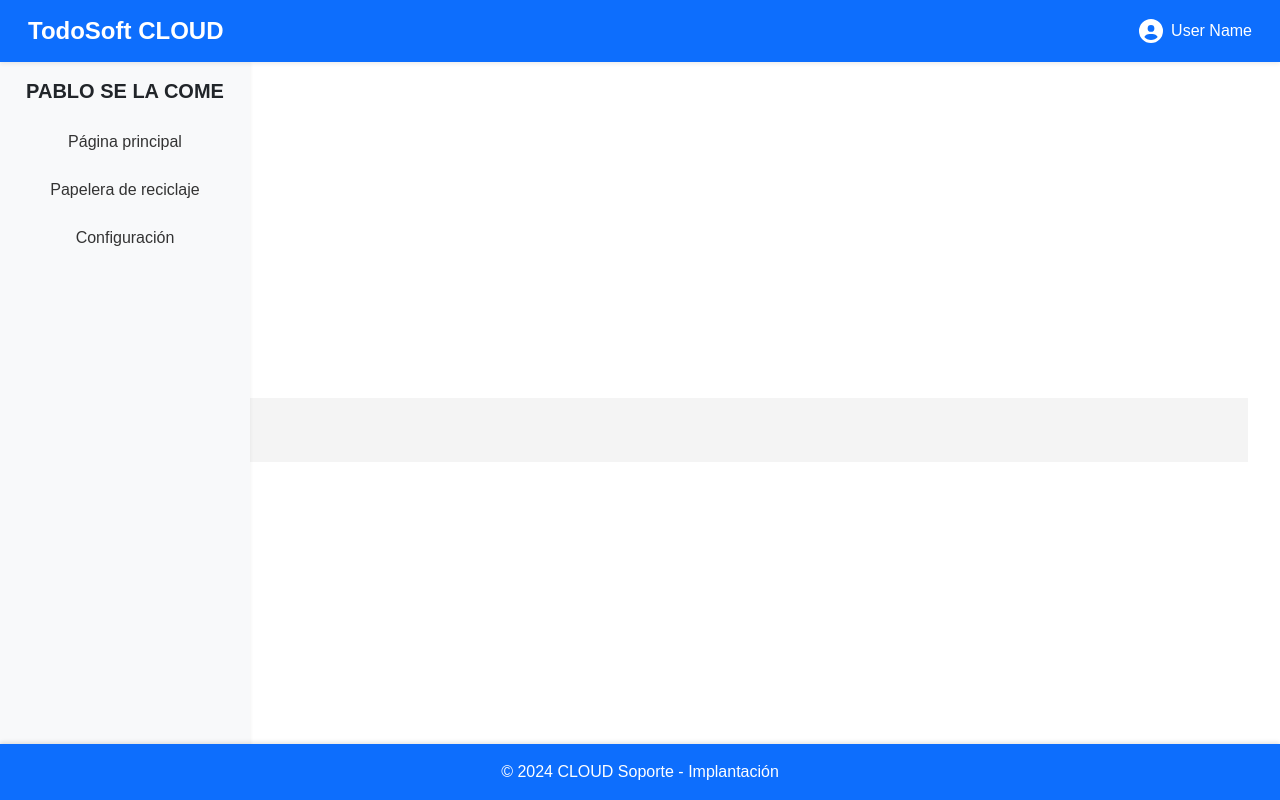
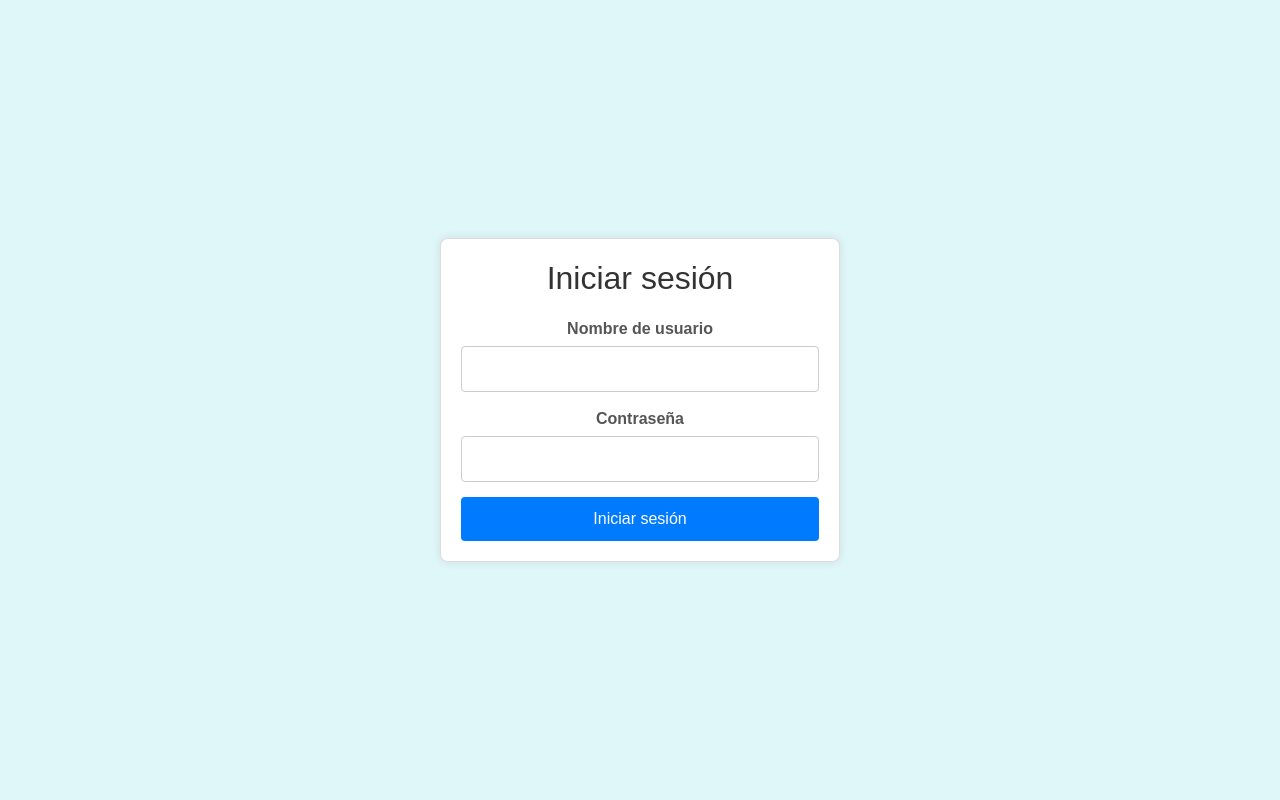
Before and after one commit to MatiasPerreng/CLOUDTS, a React (Vite) app: page /login in a window 1280 px wide. Built offline with nearby package versions, Linux system fonts and the light colour scheme.

Commit message:
CambiosVarios

```diff
--- a/src/App.jsx
+++ b/src/App.jsx
@@ -3,6 +3,7 @@ import { BrowserRouter as Router, Route, Routes } from 'react-router-dom';
 import Home from './pages/Home/Home';
 import Settings from './pages/Settings/Settings';
 import Bin from './pages/Bin/Bin';
+import Login from './pages/Login/Login'; // Importa el componente Login
 import Navbar from './components/Navbar/Navbar';
 import Sidebar from './components/Sidebar/Sidebar';
 import Footer from './components/Footer/Footer';
@@ -14,6 +15,15 @@ const App = () => {
   return (
     <AuthProvider>
       <Router>
+        <Routes>
+          {/* Ruta para la página de inicio de sesión */}
+          <Route path="/login" element={<Login />} />
+
+          {/* Rutas protegidas y otras páginas */}
+          <Route
+            path="/*"
+            element={
+              <>
                 <Navbar />
                 <div className="main-layout">
                   <Sidebar />
@@ -43,6 +53,10 @@ const App = () => {
                   </main>
                 </div>
                 <Footer />
+              </>
+            }
+          />
+        </Routes>
       </Router>
     </AuthProvider>
   );
--- a/src/components/Sidebar/Sidebar.jsx
+++ b/src/components/Sidebar/Sidebar.jsx
@@ -1,22 +1,41 @@
-import React from 'react';
+import React, { useContext } from 'react';
 import { Link } from 'react-router-dom';
+import { AuthContext } from '../../context/Auth/Auth';
 import 'bootstrap/dist/css/bootstrap.min.css';
 import './Sidebar.css';
 
 const Sidebar = () => {
+    const { user } = useContext(AuthContext);
+
     return (
         <aside className="sidebar bg-light shadow-sm">
-            <div className="sidebar-brand">PABLO SE LA COME</div>
+            <div className="sidebar-brand">Menú de opciones</div>
             <ul className="list-unstyled sidebar-menu">
                 <li>
                     <Link to="/" className="sidebar-link">Página principal</Link>
                 </li>
-                <li>
-                    <Link to="/bin" className="sidebar-link">Papelera de reciclaje</Link>
-                </li>
-                <li>
-                    <Link to="/settings" className="sidebar-link">Configuración</Link>
-                </li>
+                {user && user.role === 'admin' && (
+                    <>
+                        <li>
+                            <Link to="/settings" className="sidebar-link">Configuración</Link>
+                        </li>
+                        <li>
+                            <Link to="/admin/dashboard" className="sidebar-link">Dashboard Admin</Link>
+                        </li>
+                    </>
+                )}
+                {user && user.role === 'user' && (
+                    <>
+                        <li>
+                            <Link to="/bin" className="sidebar-link">Papelera de reciclaje</Link>
+                        </li>
+                    </>
+                )}
+                {!user && (
+                    <li>
+                        <Link to="/login" className="sidebar-link">Iniciar sesión</Link>
+                    </li>
+                )}
             </ul>
         </aside>
     );
--- a/src/pages/Home/Home.css
+++ b/src/pages/Home/Home.css
@@ -1,5 +1,4 @@
 /* Home.css */
-
 .home {
     display: flex;
     flex-direction: column;
@@ -63,6 +62,7 @@
     margin: 20px 0;
     display: flex;
     align-items: center;
+    gap: 10px;
 }
 
 .add-item input {
@@ -74,24 +74,32 @@
     box-sizing: border-box;
 }
 
-.add-button {
+.add-folder-button, .add-file-button {
     padding: 10px 20px;
     font-size: 16px;
     cursor: pointer;
-    background-color: #007bff;
-    color: white;
     border: none;
     border-radius: 4px;
     display: flex;
     align-items: center;
-    margin-right: 10px;
+    gap: 5px;
 }
 
-.add-button svg {
-    margin-right: 5px; /* Espacio entre el ícono y el texto */
+.add-folder-button {
+    background-color: #28a745;
+    color: white;
 }
 
-.add-button:hover {
+.add-file-button {
+    background-color: #007bff;
+    color: white;
+}
+
+.add-folder-button:hover {
+    background-color: #218838;
+}
+
+.add-file-button:hover {
     background-color: #0056b3;
 }
 
@@ -116,6 +124,7 @@
     background-color: #fff;
     display: flex;
     align-items: center;
+    gap: 10px;
 }
 
 .search-item.folder {
@@ -139,13 +148,7 @@ p {
     margin: 0;
 }
 
-.add-button svg {
-    font-size: 18px; /* Ajusta el tamaño del ícono */
-    margin-right: 8px; /* Espacio entre ícono y texto */
-}
-
 .search-item svg {
     color: #007bff;
     font-size: 18px; /* Ajusta el tamaño del ícono */
-    margin-right: 10px; /* Espacio entre ícono y texto */
 }
--- a/src/pages/Home/Home.jsx
+++ b/src/pages/Home/Home.jsx
@@ -81,66 +81,64 @@ const Home = () => {
     });
 
     return (
-        <div className="d-flex flex-column vh-100">
+        <div className="home">
             <Navbar />
-            <div className="d-flex flex-grow-1">
+            <div className="main-layout">
                 <Sidebar />
-                <main className="main-content flex-grow-1 p-3 bg-light overflow-auto">
+                <main className="main-content">
                     <h1>Cloud de SOPORTE</h1>
-                    <div className="mb-3">
+                    <div className="search-bar">
                         <input
                             type="text"
                             placeholder="Buscar archivos o carpetas..."
-                            className="form-control"
                             value={searchQuery}
                             onChange={handleSearchChange}
                         />
                     </div>
 
-                    <div className="mb-3 d-flex">
+                    <div className="filters">
                         <button
-                            className={`btn btn-outline-primary me-2 ${filterType === 'all' ? 'active' : ''}`}
+                            className={`filter-button ${filterType === 'all' ? 'active' : ''}`}
                             onClick={() => handleFilterChange('all')}
                         >
                             Todos
                         </button>
                         <button
-                            className={`btn btn-outline-primary me-2 ${filterType === 'folder' ? 'active' : ''}`}
+                            className={`filter-button ${filterType === 'folder' ? 'active' : ''}`}
                             onClick={() => handleFilterChange('folder')}
                         >
                             Carpetas
                         </button>
                         <button
-                            className={`btn btn-outline-primary ${filterType === 'file' ? 'active' : ''}`}
+                            className={`filter-button ${filterType === 'file' ? 'active' : ''}`}
                             onClick={() => handleFilterChange('file')}
                         >
                             Archivos
                         </button>
                     </div>
 
-                    <div className="d-flex mb-3">
+                    <div className="add-item">
                         <input
                             type="text"
                             placeholder="Nombre del nuevo archivo o carpeta"
-                            className="form-control me-2"
                             value={newItemName}
                             onChange={(e) => setNewItemName(e.target.value)}
                         />
                         <button
-                            className="btn btn-primary me-2"
+                            className="add-folder-button"
                             onClick={() => handleAddItem('folder')}
                         >
                             <FiPlus /> Carpeta
                         </button>
                         <button
-                            className="btn btn-primary"
+                            className="add-file-button"
                             onClick={() => handleAddItem('file')}
                         >
                             <FiPlus /> Archivo
                         </button>
                     </div>
 
-                    <div>
+                    <div className="search-results">
                         {filteredData.length > 0 ? (
                             renderTree(filteredData)
                         ) : (
--- /dev/null
+++ b/src/pages/Login/Login.css
@@ -0,0 +1,51 @@
+body {
+    background-color: #e0f7fa; /* Fondo azul claro para el cuerpo del documento */
+  }
+
+  .login-container {
+    max-width: 400px;
+    margin: 5% auto; /* Centramos verticalmente */
+    padding: 20px;
+    border: 1px solid #ddd;
+    border-radius: 8px;
+    background-color: #ffffff; /* Fondo blanco para el contenedor */
+    box-shadow: 0 0 10px rgba(0, 0, 0, 0.1); /* Sombra ligera */
+  }
+
+  .login-container h2 {
+    margin-bottom: 20px;
+    color: #333; /* Color del texto */
+  }
+
+  .form-group {
+    margin-bottom: 15px;
+  }
+
+  .form-group label {
+    display: block;
+    margin-bottom: 5px;
+    font-weight: bold;
+    color: #555; /* Color de las etiquetas */
+  }
+
+  .form-group input {
+    width: 100%;
+    padding: 10px;
+    border: 1px solid #ccc;
+    border-radius: 4px;
+    box-sizing: border-box;
+  }
+
+  .btn {
+    width: 100%;
+    padding: 10px;
+    background-color: #007bff; /* Color de fondo del botón */
+    color: #fff; /* Color del texto del botón */
+    border: none;
+    border-radius: 4px;
+    cursor: pointer;
+  }
+
+  .btn:hover {
+    background-color: #0056b3; /* Color de fondo del botón al pasar el cursor */
+  }
--- /dev/null
+++ b/src/pages/Login/Login.jsx
@@ -0,0 +1,55 @@
+import React, { useState, useContext } from 'react';
+import { useNavigate } from 'react-router-dom';
+import { AuthContext } from '../../context/Auth/Auth';
+import 'bootstrap/dist/css/bootstrap.min.css';
+import './Login.css';
+
+
+const Login = () => {
+    const [username, setUsername] = useState('');
+    const [password, setPassword] = useState('');
+    const { login } = useContext(AuthContext); // Asegúrate de tener la función de login en tu contexto
+    const navigate = useNavigate();
+
+    const handleSubmit = async (e) => {
+      e.preventDefault();
+      try {
+        await login(username, password); // Llama a la función de login
+        navigate('/'); // Redirige al usuario a la página principal después del login
+      } catch (error) {
+        console.error('Login failed:', error);
+        // Maneja el error de login aquí (e.g., mostrar un mensaje de error)
+      }
+    };
+
+    return (
+      <div className="login-container">
+        <h2>Iniciar sesión</h2>
+        <form onSubmit={handleSubmit}>
+          <div className="form-group">
+            <label htmlFor="username">Nombre de usuario</label>
+            <input
+              type="text"
+              id="username"
+              value={username}
+              onChange={(e) => setUsername(e.target.value)}
+              required
+            />
+          </div>
+          <div className="form-group">
+            <label htmlFor="password">Contraseña</label>
+            <input
+              type="password"
+              id="password"
+              value={password}
+              onChange={(e) => setPassword(e.target.value)}
+              required
+            />
+          </div>
+          <button type="submit" className="btn btn-primary">Iniciar sesión</button>
+        </form>
+      </div>
+    );
+  };
+
+  export default Login;
```
Lines whose indentation alone changed are shown as unchanged.
